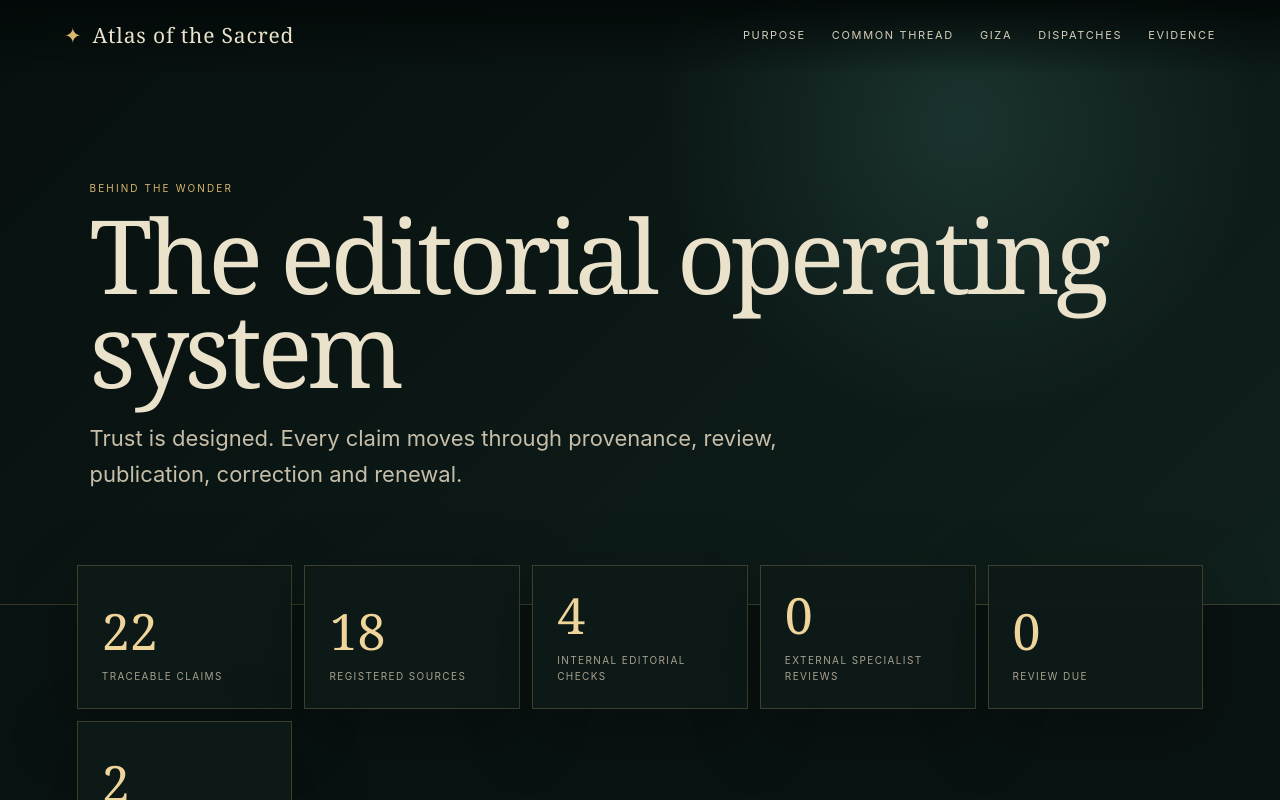
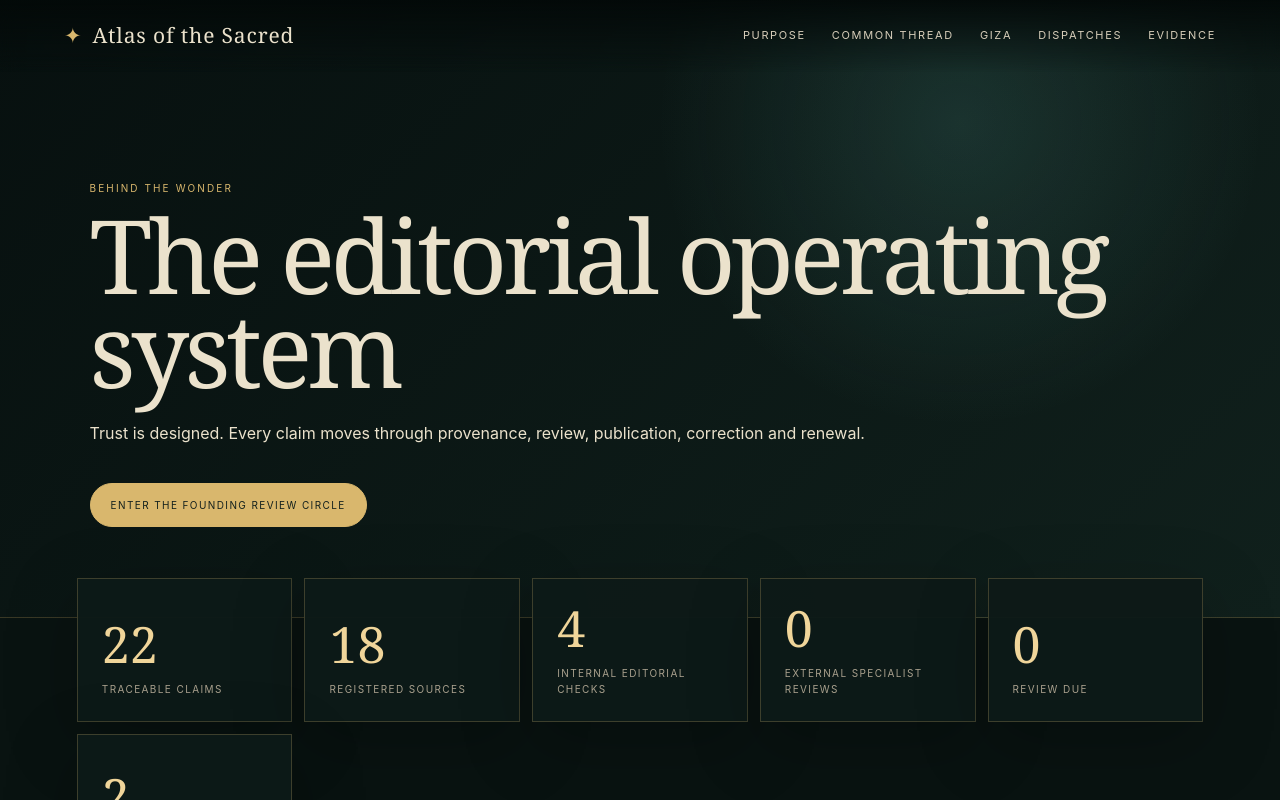
Before and after one commit to mikelninh/atlas-of-the-sacred, a Next.js app: page /editorial in a window 1280 px wide. Shown: the top 800 px of the page. Built offline with nearby package versions, Linux system fonts and the light colour scheme.

Commit message:
link editorial system to review circle

```diff
--- a/app/editorial/page.tsx
+++ b/app/editorial/page.tsx
@@ -1,4 +1,5 @@
 import type { Metadata } from "next";
+import Link from "next/link";
 import { EditorialDashboard } from "@/components/editorial/EditorialDashboard";
 
 export const metadata: Metadata = {
@@ -13,6 +14,7 @@ export default function EditorialPage() {
         <p className="eyebrow">Behind the wonder</p>
         <h1>The editorial operating system</h1>
         <p>Trust is designed. Every claim moves through provenance, review, publication, correction and renewal.</p>
+        <Link className="button button-primary" href="/review/">Enter the Founding Review Circle</Link>
       </header>
       <EditorialDashboard />
     </>
```
